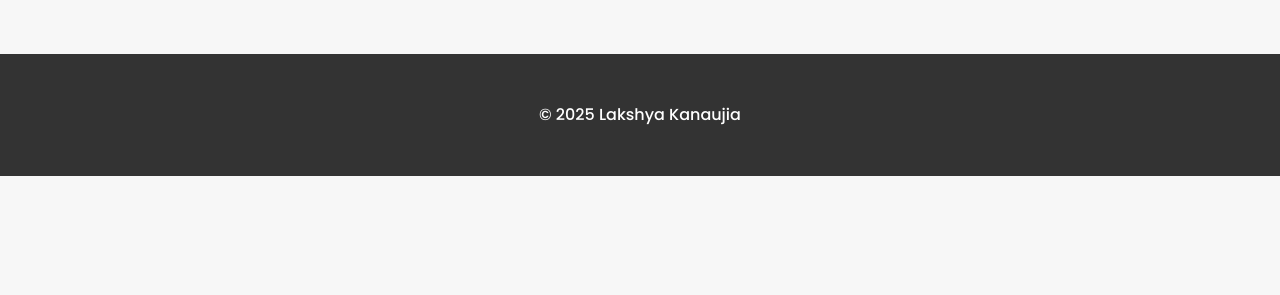
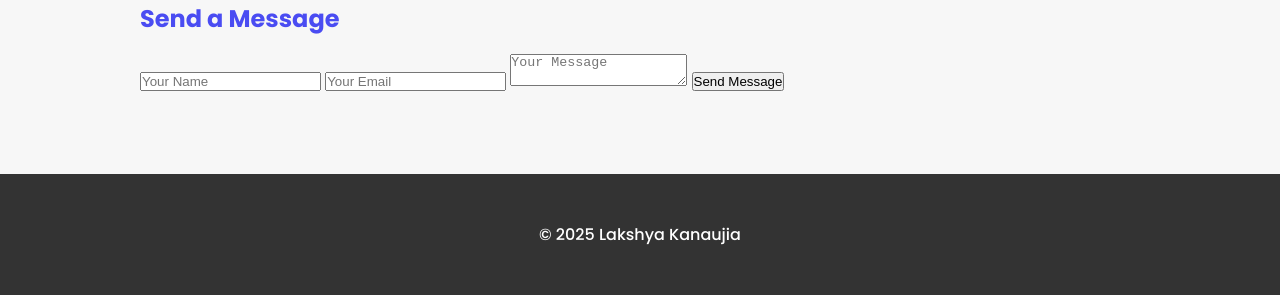
Before and after one commit to opfort45/Portfolio, a plain HTML site: page index.html in a window 1280 px wide. Shown: the part 1284-1579 px from the top of the page. Before the commit the page ends 1460 px from the top, so only its background shows below. Drawn offline with Linux system fonts and the light colour scheme.

Commit message:
Updated index.html content

```diff
--- a/index.html
+++ b/index.html
@@ -12,6 +12,8 @@
   <header>
   <div class="container">
     <h1>Lakshya Kanaujia</h1>
+    <button id="dark-mode-toggle" class="dark-toggle">🌙</button>
+
 
     <nav id="navbar">
       <ul id="nav-links">
@@ -82,6 +84,15 @@
       </a>
     </p>
 
+    <div class="contact-form">
+      <h2>Send a Message</h2>
+      <form action="https://formspree.io/f/mrblkreg" method="POST">
+        <input type="text" name="name" placeholder="Your Name" required>
+        <input type="email" name="email" placeholder="Your Email" required>
+        <textarea name="message" placeholder="Your Message" required></textarea>
+        <button type="submit">Send Message</button>
+      </form>
+    </div>
   </div>
 </section>
 
@@ -100,5 +111,12 @@
     navLinks.classList.toggle("active");
   });
 </script>
+<script>
+  const toggle = document.getElementById('dark-mode-toggle');
+  toggle.addEventListener('click', () => {
+    document.body.classList.toggle('dark-mode');
+  });
+</script>
+
 </body>
 </html>
```
